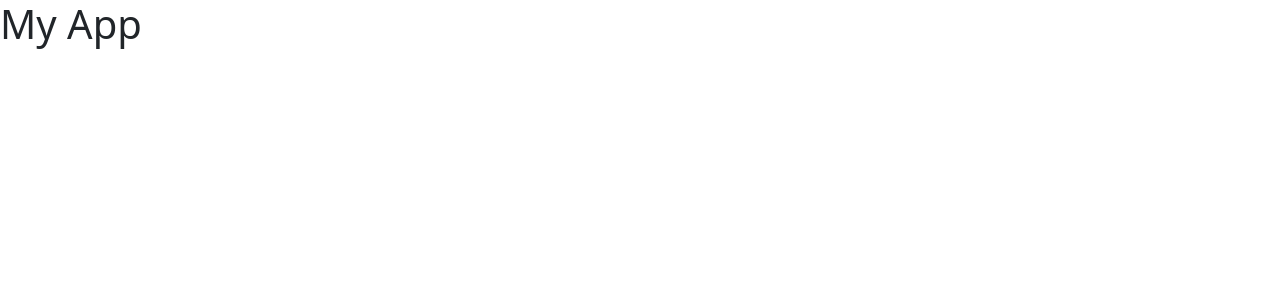
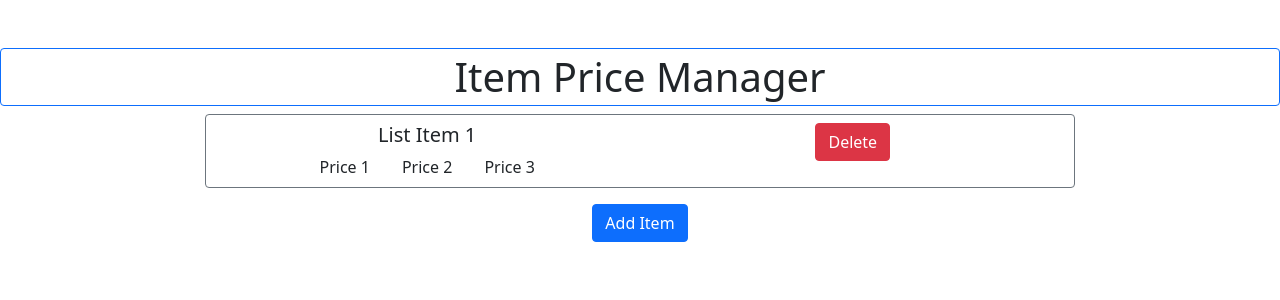
Before and after one commit to NateOs/react_bootstrap_contacts_app_crud, a React (Create React App) app: page / in a window 1280 px wide. Shown: the top 300 px of the page. Built offline with nearby package versions, Linux system fonts and the light colour scheme.

Commit message:
basic layout of page

```diff
--- a/src/App.js
+++ b/src/App.js
@@ -1,9 +1,29 @@
-import './App.css';
+import "./App.css";
 import "./styles/bootstrap5.min.css";
+import { Container, Row, Col, Form, Button } from "react-bootstrap";
+import ListItem from "./components/ListItem";
+import Add from "./components/Add";
 
 function App() {
+
+  // Fetch DATA
+
   return (
-   <h1>My App</h1>
+    <div>
+      <Row>
+        <Col>
+          <h1 className="jumbotron text-center mt-5 border border-primary rounded p-1">
+            Item Price Manager
+          </h1>
+        </Col>
+      </Row>
+      <Row>
+        <Col className="mx-auto" md={8}>
+          <ListItem></ListItem>
+          <Add></Add>
+        </Col>
+      </Row>
+    </div>
   );
 }
 
--- /dev/null
+++ b/src/components/Add.jsx
@@ -0,0 +1,10 @@
+import React from "react";
+import { Container, Row, Col, Form, Button } from "react-bootstrap";
+
+export default function Add() {
+  return (
+      <div className="text-center m-3">
+        <Button> Add Item</Button>
+      </div>
+  );
+}
--- /dev/null
+++ b/src/components/ListItem.jsx
@@ -0,0 +1,22 @@
+import React from "react";
+import { Container, Row, Col, Form, Button } from "react-bootstrap";
+
+export default function ListItem() {
+  return (
+    <Row
+      className="border border-secondary rounded p-2 text-center"
+      onClick={() => {
+        console.log("this is a list item");
+      }}>
+      <Col xs={6}>
+        <h5>List Item 1</h5>
+        <span className="mx-3">Price 1</span>
+        <span className="mx-3">Price 2</span>
+        <span className="mx-3">Price 3</span>
+      </Col>
+      <Col xs={6}>
+        <Button className="btn btn-danger">Delete</Button>
+      </Col>
+    </Row>
+  );
+}
```
